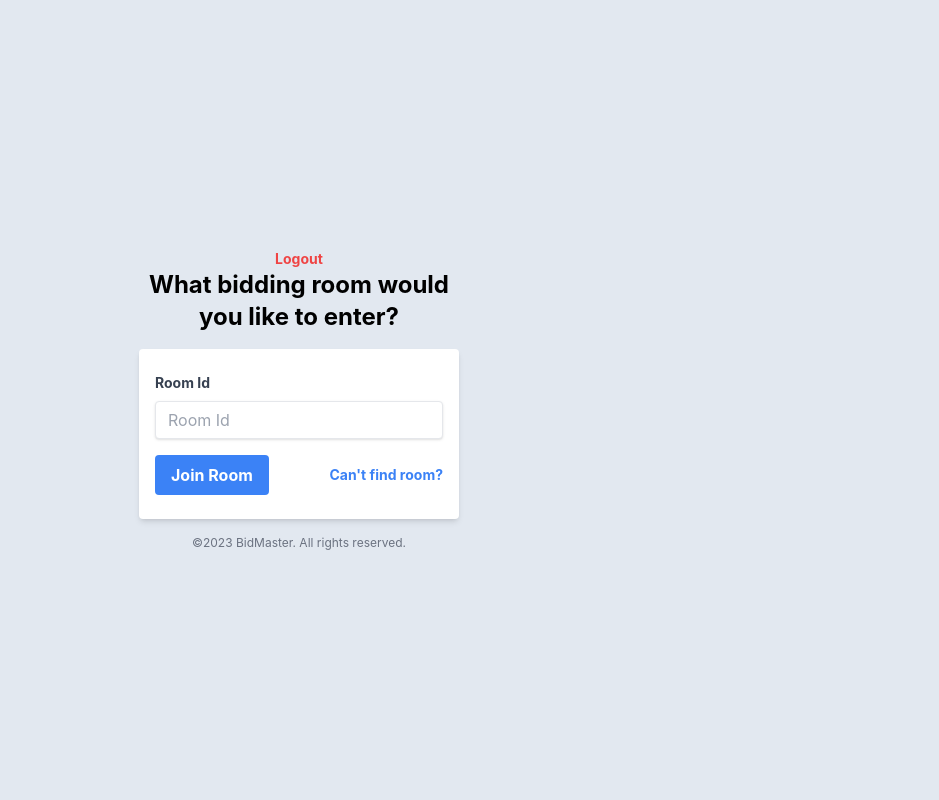
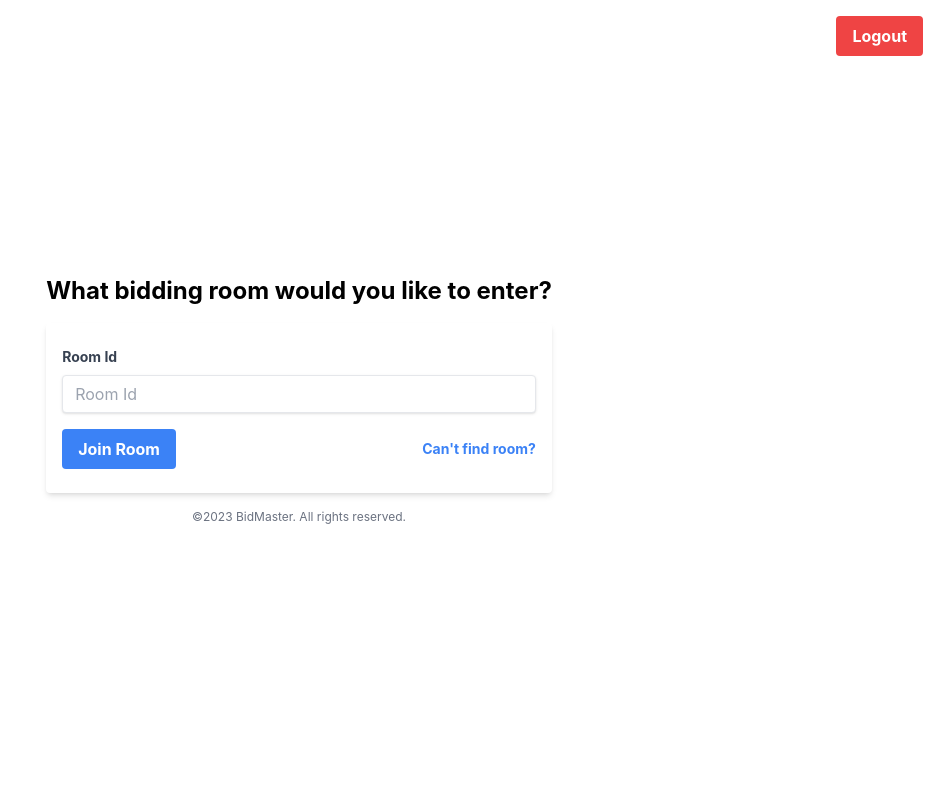
Before and after one commit to vinnAnony/bidmaster, a Django app: page /bidding/ in a window 1280 px wide. Shown: the whole page, without its empty margins (341-1280 px from the left). Run offline with Django 4.2, Linux system fonts and the light colour scheme; the visitor is signed in with stand-in values (Sample User, id 1); some libraries are stand-ins or nearby versions.

Commit message:
modify logout button

```diff
--- a/bidding/templates/index.html
+++ b/bidding/templates/index.html
@@ -10,13 +10,13 @@
     <link href="{% static 'css/main.css' %}" rel="stylesheet" />
     {% endcompress %}
   </head>
-  <body class="flex flex-col items-center justify-center min-h-screen bg-slate-200 dark:bg-slate-900">
+  <body class="relative flex items-center justify-center min-h-screen">
 
-    <div class="flex">
-      <a href="{% url 'authentic:log_out' %}" class="float-right inline-block text-center font-bold text-sm text-red-500 hover:text-red-800">Logout</a>
-    </div>
+    <button class="absolute top-4 right-4 bg-red-500 hover:bg-red-700 text-white font-bold py-2 px-4 rounded focus:outline-none focus:shadow-outline" type="button">
+      <a href="{% url 'authentic:log_out' %}">Logout</a>
+    </button>
 
-    <div class="w-full max-w-xs">
+    <div class="">
       <h1 class="text-2xl font-bold text-center mb-4">What bidding room would you like to enter?</h1>
       <form class="bg-white shadow-md rounded px-4 py-6 mb-4">
         <div class="mb-4">
--- a/static/css/main.css
+++ b/static/css/main.css
@@ -621,6 +621,14 @@ video {
   right: 0px;
 }
 
+.right-4 {
+  right: 1rem;
+}
+
+.top-4 {
+  top: 1rem;
+}
+
 .float-right {
   float: right;
 }
@@ -748,6 +756,10 @@ video {
   max-width: 32rem;
 }
 
+.max-w-md {
+  max-width: 28rem;
+}
+
 .border-collapse {
   border-collapse: collapse;
 }
@@ -861,6 +873,11 @@ video {
 .bg-slate-50 {
   --tw-bg-opacity: 1;
   background-color: rgb(248 250 252 / var(--tw-bg-opacity));
+}
+
+.bg-red-500 {
+  --tw-bg-opacity: 1;
+  background-color: rgb(239 68 68 / var(--tw-bg-opacity));
 }
 
 .fill-current {
@@ -1072,6 +1089,11 @@ video {
   background-color: rgb(29 78 216 / var(--tw-bg-opacity));
 }
 
+.hover\:bg-red-700:hover {
+  --tw-bg-opacity: 1;
+  background-color: rgb(185 28 28 / var(--tw-bg-opacity));
+}
+
 .hover\:text-blue-800:hover {
   --tw-text-opacity: 1;
   color: rgb(30 64 175 / var(--tw-text-opacity));
@@ -1159,6 +1181,11 @@ video {
 :is(.dark .dark\:bg-slate-900) {
   --tw-bg-opacity: 1;
   background-color: rgb(15 23 42 / var(--tw-bg-opacity));
+}
+
+:is(.dark .dark\:bg-slate-800) {
+  --tw-bg-opacity: 1;
+  background-color: rgb(30 41 59 / var(--tw-bg-opacity));
 }
 
 :is(.dark .dark\:text-gray-300) {
```
